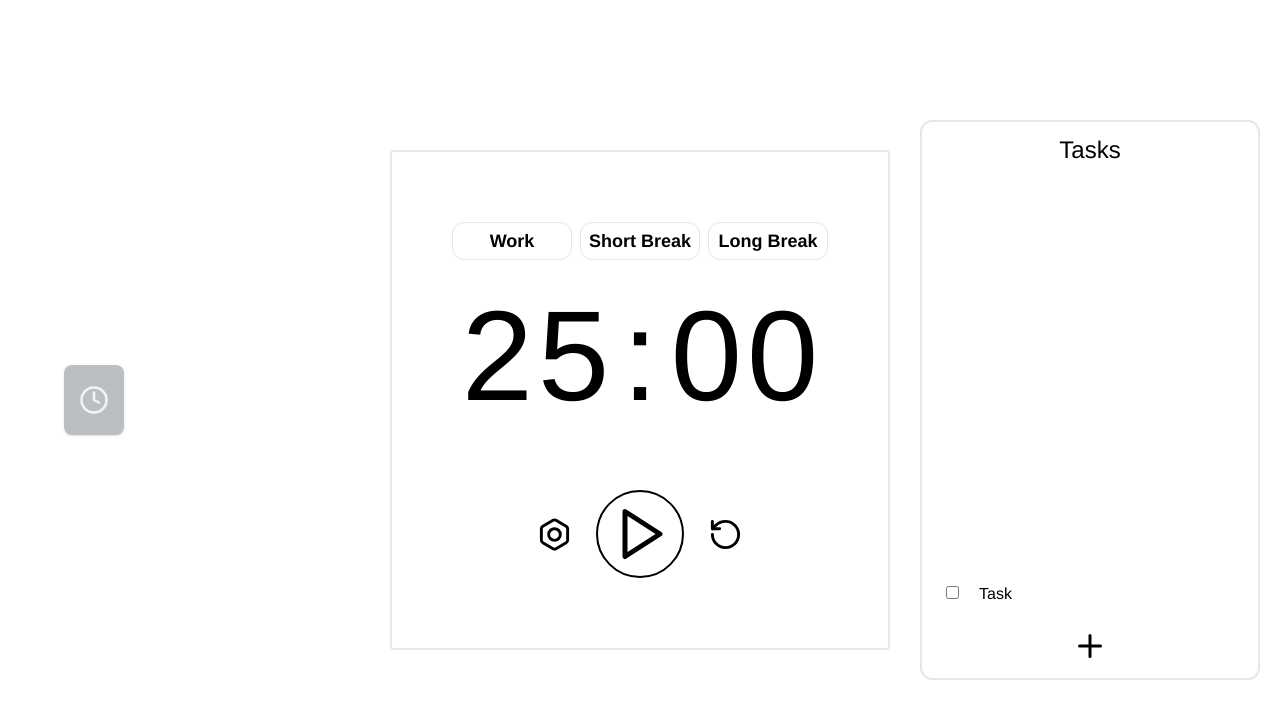
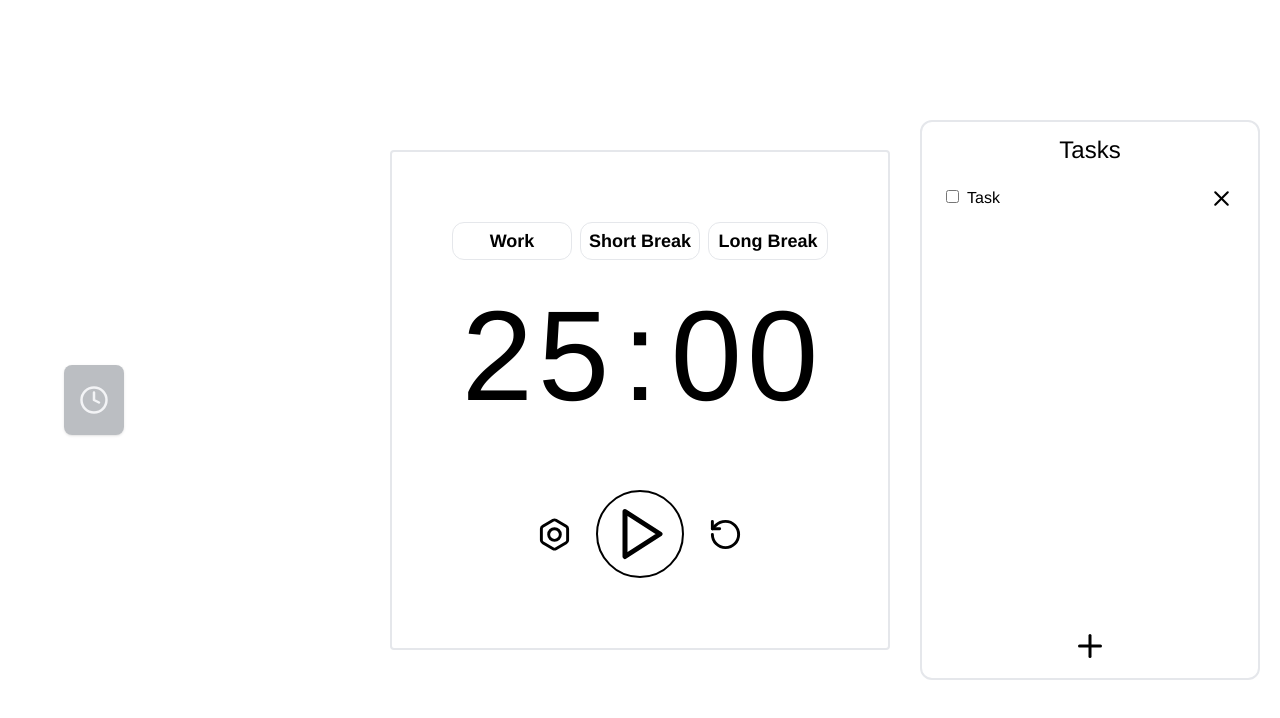
Before and after one commit to RockyPHER/in_study, a React (Vite) app: page / in a window 1280 px wide. Both pictures are taken after a click on the button 1090 px from the left and 646 px from the top of the page. Shown: the top 718 px of the page. Built offline with nearby package versions, Linux system fonts and the light colour scheme; the HTML template or start-up script is replaced by a standard one.

Commit message:
feat: remove/add task

```diff
--- a/src/components/tasklist/main.tsx
+++ b/src/components/tasklist/main.tsx
@@ -2,20 +2,45 @@ import { Plus } from "lucide-react";
 import Task from "./task";
 import { useState } from "react";
 
+interface ITask {
+  id: number;
+  name: string;
+}
+
 const Tasklist = () => {
-  const [tasks, setTasks] = useState<string[]>([]);
+  const [tasks, setTasks] = useState<ITask[]>([]);
 
   const addTask = () => {
-    setTasks([...tasks, "Task"]);
+    const newTask: ITask = {
+      id: Math.floor(Math.random() * Date.now()),
+      name: "Task",
+    };
+    setTasks([...tasks, newTask]);
+  };
+
+  const removeTask = (key: undefined) => {
+    setTasks(tasks.filter((task) => task.id !== key));
   };
 
   return (
-    <div className="relative w-[340px] h-[560px] flex flex-col justify-between border-2 bg-transparent rounded-xl overflow-hidden">
+    <div className="relative w-[340px] h-[560px] flex flex-col border-2 bg-transparent rounded-xl overflow-hidden">
       <div className="w-full h-10 py-7 flex justify-center items-center">
         <h1 className="text-2xl">Tasks</h1>
       </div>
-      <div className="flex h-auto px-2 flex-col overflow-y-scroll overflow">
-        {tasks && tasks.map((task) => <Task key={task} name={task} />)}
+      <div className="flex flex-col h-full justify-between">
+        <div className="flex h-auto px-2 flex-col">
+          <div className="w-full h-[430px] flex flex-col overflow-y-scroll no-scrollbar">
+            {tasks &&
+              tasks.map((task, order) => (
+                <Task
+                  id={task.id}
+                  name={task.name}
+                  remove={removeTask}
+                  key={order}
+                />
+              ))}
+          </div>
+        </div>
         <div className="w-full h-16 flex justify-center items-center">
           <button
             onClick={() => addTask()}
--- a/src/components/tasklist/task.tsx
+++ b/src/components/tasklist/task.tsx
@@ -1,17 +1,30 @@
+import { X } from "lucide-react";
+
 interface Props {
+  id: number;
   name: string;
+  remove: (key: undefined) => void;
 }
 
-const Task = ({ name }: Props) => {
+const Task = ({ name, id, remove }: Props) => {
   return (
-    <div className="relative w-full min-h-10 overflow-clip px-4 py-1 flex gap-5 justify-start items-center hover:border-y-[1px] cursor-pointer">
-      <div className="">
-        <input type="checkbox"></input>
+    <div className="relative w-full min-h-10 overflow-clip px-4 py-1 flex items-center border-y-[1px] border-transparent hover:border-y-[1px] hover:border-gray-300 cursor-pointer">
+      <div className="w-[80%] h-full flex gap-2 justify-start items-center">
+        <div className="">
+          <input type="checkbox"></input>
+        </div>
+        <div className="w-auto h-full flex justify-center items-center">
+          <h1>{name}</h1>
+        </div>
       </div>
-      <div className="w-auto h-full flex justify-center items-center">
-        <h1>{name}</h1>
+      <div className="w-[20%] h-full flex justify-end items-center">
+        <button
+          className="hover:scale-110 hover:bg-red-500 hover:bg-opacity-30 active:scale-100 rounded-full transition-all"
+          onClick={() => remove(id)}
+        >
+          <X size={25} />
+        </button>
       </div>
-      <div className="w-auto h-full flex justify-center items-center"></div>
     </div>
   );
 };
--- a/src/index.css
+++ b/src/index.css
@@ -2,6 +2,19 @@
 @tailwind components;
 @tailwind utilities;
 
+@layer utilities {
+  /* Hide scrollbar for Chrome, Safari, and Opera */
+  .no-scrollbar::-webkit-scrollbar {
+    display: none; /* Hides the scrollbar */
+  }
+
+  /* Hide scrollbar for IE, Edge, and Firefox */
+  .no-scrollbar {
+    -ms-overflow-style: none; /* IE and Edge */
+    scrollbar-width: none; /* Firefox */
+  }
+}
+
 body {
   font-family: "Franklin Gothic Medium", "Arial Narrow", Arial, sans-serif;
 }
--- a/tailwind.config.js
+++ b/tailwind.config.js
@@ -1,8 +1,24 @@
 /** @type {import('tailwindcss').Config} */
+import plugin from "tailwindcss/plugin";
+
 export default {
   content: ["./index.html", "./src/**/*.{js,ts,jsx,tsx}"],
   theme: {
     extend: {},
   },
-  plugins: [],
+  plugins: [
+    plugin(({ addUtilities }) => {
+      addUtilities({
+        /* Hide scrollbar for Chrome, Safari, and Opera */
+        ".no-scrollbar::-webkit-scrollbar": {
+          display: "none",
+        },
+        /* Hide scrollbar for IE, Edge, and Firefox */
+        ".no-scrollbar": {
+          "-ms-overflow-style": "none",
+          "scrollbar-width": "none",
+        },
+      });
+    }),
+  ],
 };
```
